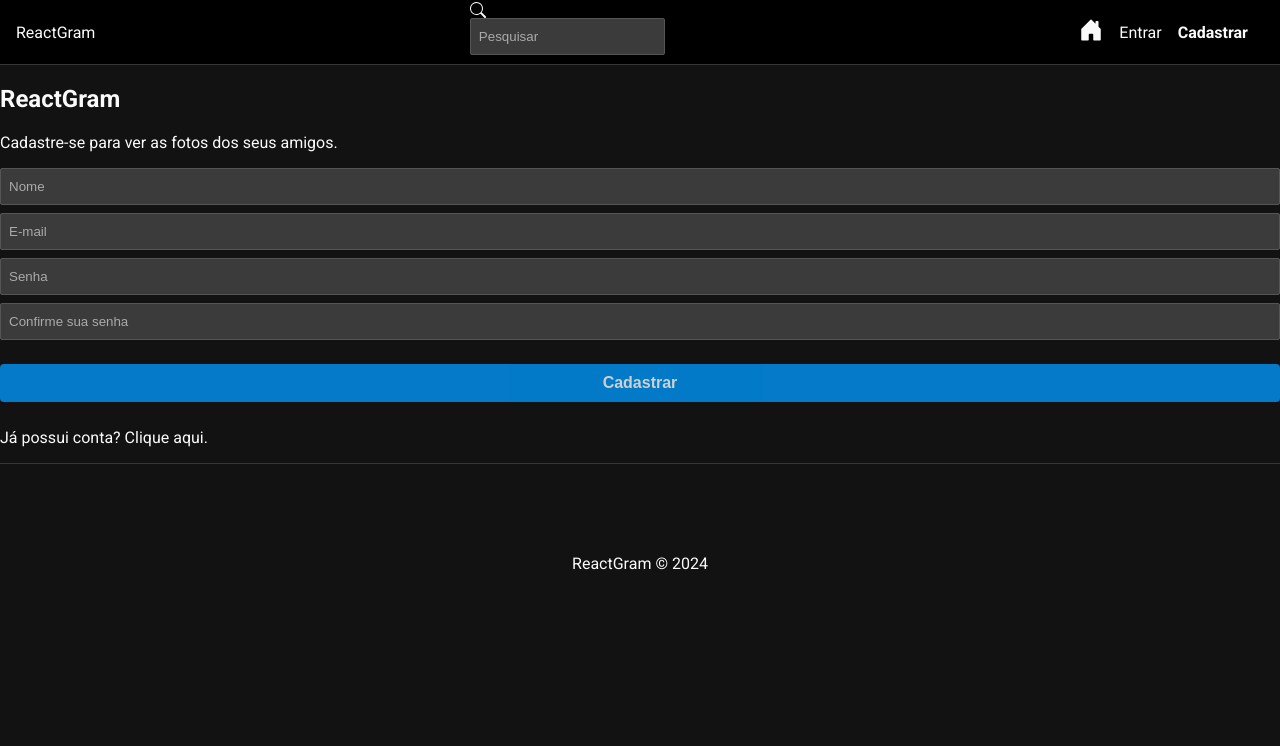
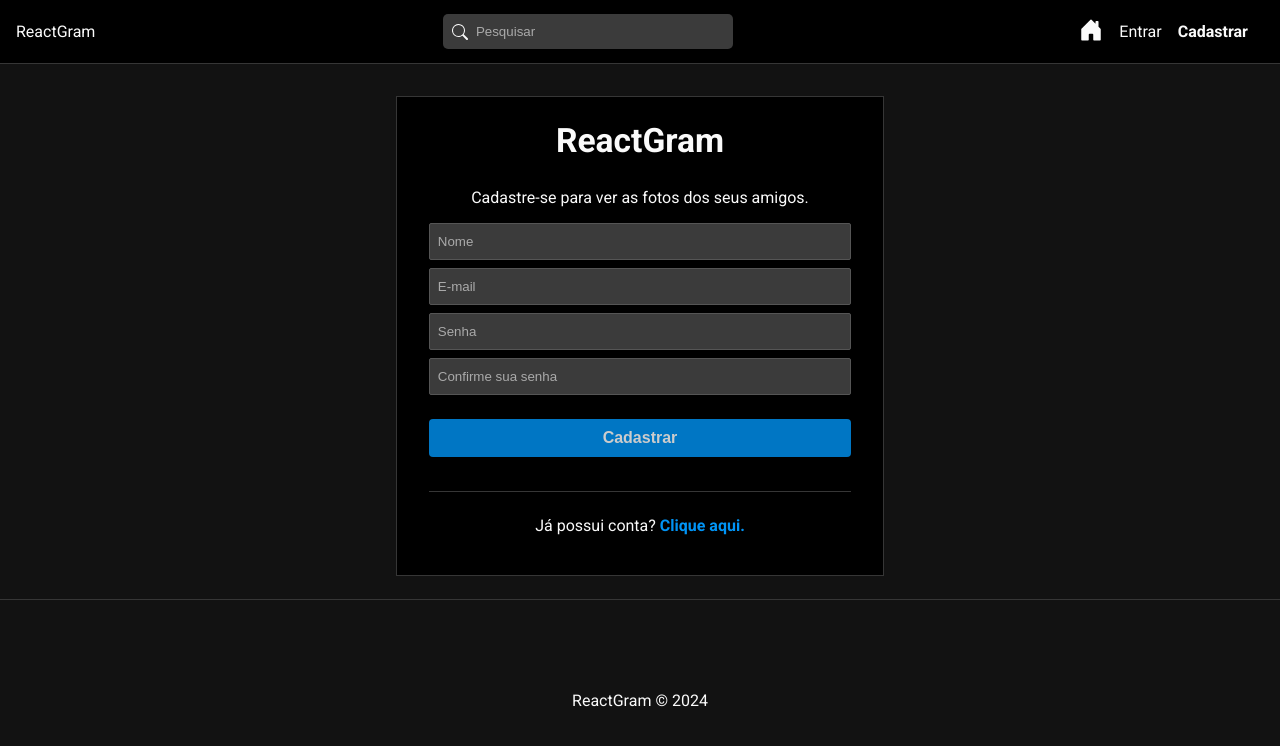
Before and after one commit to gabriell3103/ReactGram, a React (Vite) app in the folder frontend/: page /register in a window 1280 px wide. Shown: the top 746 px of the page. Built offline with nearby package versions, Linux system fonts and the light colour scheme.

Commit message:
Correções no css

```diff
--- a/frontend/src/components/Footer.css
+++ b/frontend/src/components/Footer.css
@@ -1,3 +1,13 @@
+/* Garantir que o body ocupe toda a altura da tela */
+html,
+body {
+    height: 100%;
+    margin: 0;
+    display: flex;
+    flex-direction: column;
+}
+
+/* Estilo do footer */
 #footer {
     background-color: #121212;
     height: 200px;
@@ -5,4 +15,7 @@
     justify-content: center;
     align-items: center;
     border-top: 1px solid #363636;
+    position: absolute;
+    bottom: 0;
+    width: 100%;
 }
--- a/frontend/src/components/Navbar.jsx
+++ b/frontend/src/components/Navbar.jsx
@@ -13,7 +13,7 @@ const Navbar = () => {
   return (
     <nav id="nav">
       <Link to="/">ReactGram</Link>
-      <form>
+      <form id="search-form">
         <BsSearch />
         <input type="text" placeholder="Pesquisar" />
       </form>
--- a/frontend/src/pages/Auth/Auth.css
+++ b/frontend/src/pages/Auth/Auth.css
@@ -0,0 +1,39 @@
+#login,
+#register {
+    border: 1px solid #363636;
+    background-color: #000;
+    padding: 1.5em 2em;
+    max-width: 33%;
+    margin: 2em auto;
+}
+
+#login h2,
+#register h2 {
+    text-align: center;
+    font-size: 2.1em;
+    margin-top: 0;
+}
+
+.subtitle {
+    font-weight: bold;
+    color: #999;
+    margin-bottom: 1.5em;
+}
+
+#login form,
+#register form {
+    padding-bottom: 1.5em;
+    margin-bottom: 1.5em;
+    border-bottom: 1px solid #363636;
+}
+
+#login p,
+#register p {
+    text-align: center;
+}
+
+#login p a,
+#register p a {
+    font-weight: bold;
+    color: #0094f6;
+}
--- a/frontend/src/pages/Auth/Register.jsx
+++ b/frontend/src/pages/Auth/Register.jsx
@@ -12,7 +12,7 @@ const Register = () => {
   };
 
   return (
-    <div>
+    <div id="register">
       <h2>ReactGram</h2>
       <p id="subtitle">Cadastre-se para ver as fotos dos seus amigos.</p>
       <form onSubmit={handleSubmit}>
```
